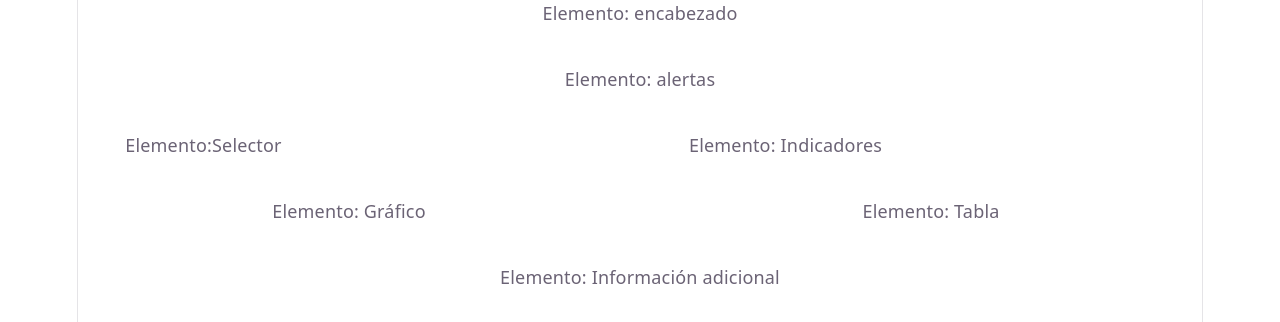
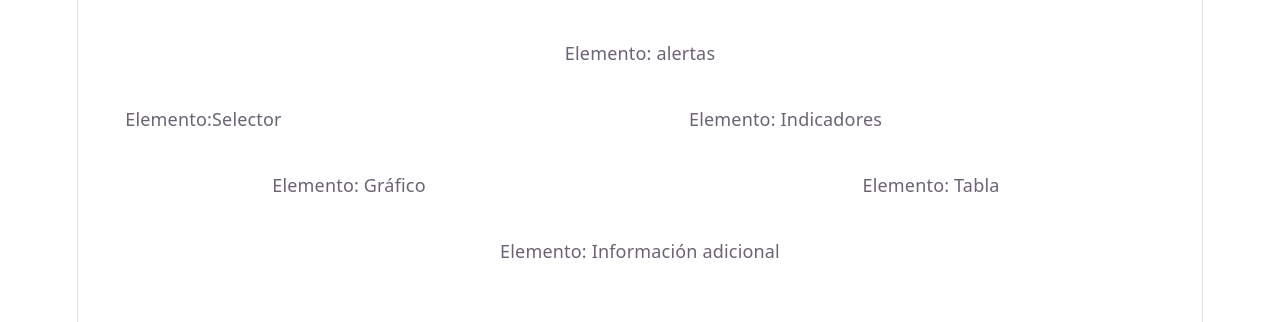
Before and after one commit to Sam-ai06/kokoaboard-test-DAWM, a React (Vite) app: page / in a window 1280 px wide. Shown: the top 322 px of the page. Built offline with nearby package versions, Linux system fonts and the light colour scheme.

Commit message:
feat: componente agregado en el encabezado del dashboard

```diff
--- a/src/App.tsx
+++ b/src/App.tsx
@@ -1,12 +1,15 @@
 import './App.css'
 import { Grid } from '@mui/material'
+import HeaderUI from './components/HeaderUI'
 
 
 function App() {
   return (
     <Grid  container spacing = {5} sx = {{justifycontent: 'center', alignItems: 'center'}}>
       {/*Encabezado*/}
-      <Grid size = {{xs: 12, md: 12}}>Elemento: encabezado</Grid>
+      <Grid size = {{xs: 12, md: 12}}>
+        <HeaderUI />
+      </Grid>
 
       {/*Alertas*/}
       <Grid size = {{xs: 12, md: 12}}>Elemento: alertas</Grid>
```
Also changed, not shown: 1 other file (tests, documents, lock files or other folders).
